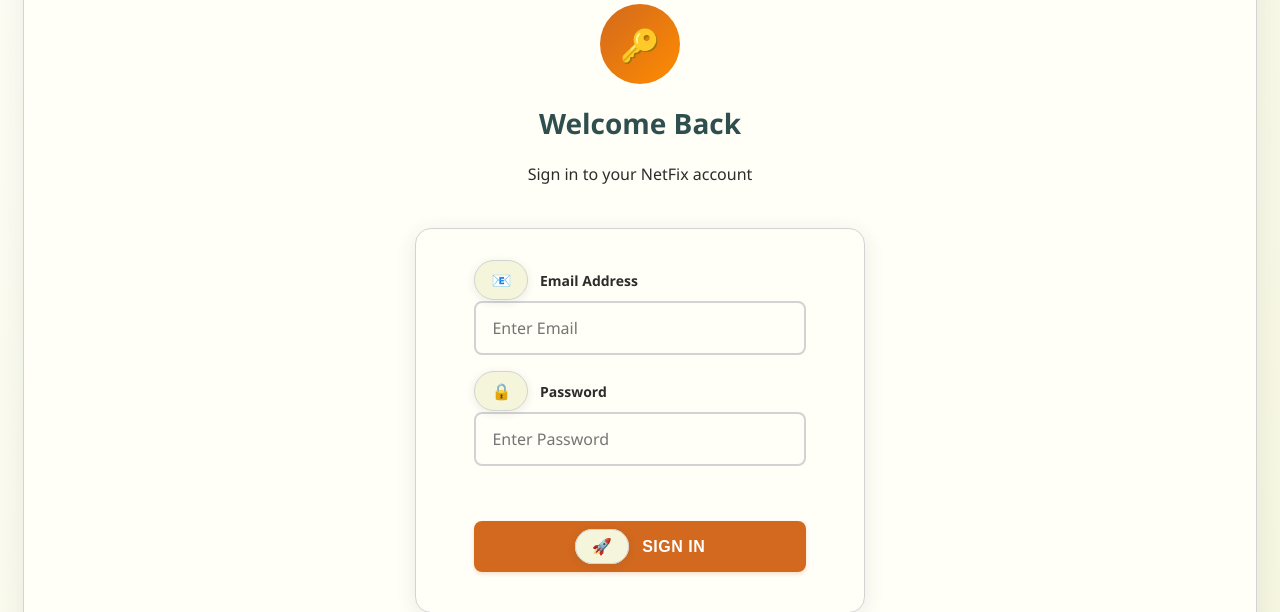
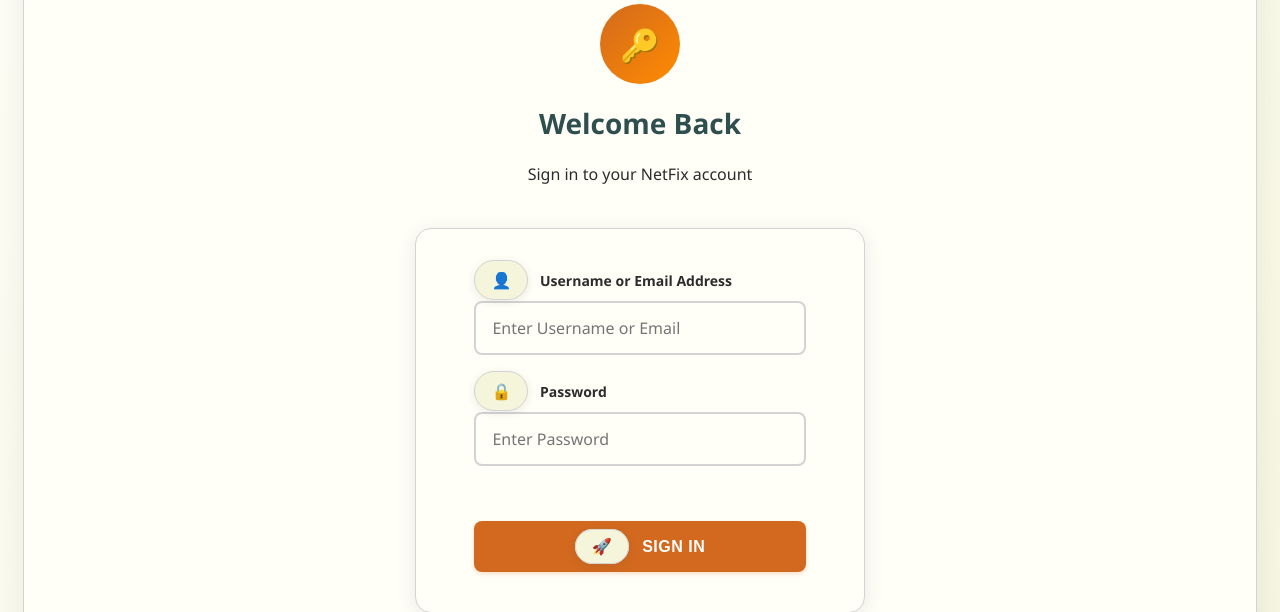
Before and after one commit to steodhiambo/netflix, a Django app: page /login/ in a window 1280 px wide. Shown: the part 192-804 px from the top of the page. Run offline with Django 3.2, Linux system fonts and the light colour scheme.

Commit message:
feat: add username/email login support
- Allow users to login with either username or email
- Update login form and view with multi-step authentication
- Add case-insensitive username matching
- Update UI labels to reflect new capability
- Maintain backward compatibility

```diff
--- a/users/forms.py
+++ b/users/forms.py
@@ -79,8 +79,8 @@
 
 
 class UserLoginForm(forms.Form):
-    email = forms.EmailField(widget=forms.TextInput(
-        attrs={'placeholder': 'Enter Email'}))
+    email = forms.CharField(widget=forms.TextInput(
+        attrs={'placeholder': 'Enter Username or Email'}))
     password = forms.CharField(
         widget=forms.PasswordInput(attrs={'placeholder': 'Enter Password'}))
 
--- a/users/templates/users/login.html
+++ b/users/templates/users/login.html
@@ -25,8 +25,8 @@
 
                 <div class="form-group">
                     <label for="{{ form.email.id_for_label }}" class="form-label">
-                        <span class="label-icon">📧</span>
-                        Email Address
+                        <span class="label-icon">👤</span>
+                        Username or Email Address
                     </label>
                     {{ form.email }}
                     {% if form.email.errors %}
--- a/users/views.py
+++ b/users/views.py
@@ -44,18 +44,34 @@
     if request.method == 'POST':
         form = UserLoginForm(request.POST)
         if form.is_valid():
-            email = form.cleaned_data['email']
+            username_or_email = form.cleaned_data['email']  # Field name is still 'email' but accepts both
             password = form.cleaned_data['password']
-            try:
-                user = User.objects.get(email=email)
-                user = authenticate(request, username=user.username, password=password)
-                if user is not None:
-                    login(request, user)
-                    return redirect('/')
-                else:
-                    form.add_error(None, 'Invalid email or password.')
-            except User.DoesNotExist:
-                form.add_error(None, 'Invalid email or password.')
+            user = None
+
+            # First, try to authenticate directly with the input (in case it's a username)
+            user = authenticate(request, username=username_or_email, password=password)
+
+            # If that fails, try to find user by email and authenticate with their username
+            if user is None:
+                try:
+                    user_obj = User.objects.get(email=username_or_email)
+                    user = authenticate(request, username=user_obj.username, password=password)
+                except User.DoesNotExist:
+                    pass
+
+            # If still no user, try to find by username (case insensitive)
+            if user is None:
+                try:
+                    user_obj = User.objects.get(username__iexact=username_or_email)
+                    user = authenticate(request, username=user_obj.username, password=password)
+                except User.DoesNotExist:
+                    pass
+
+            if user is not None:
+                login(request, user)
+                return redirect('/')
+            else:
+                form.add_error(None, 'Invalid username/email or password.')
     else:
         form = UserLoginForm()
 
```
